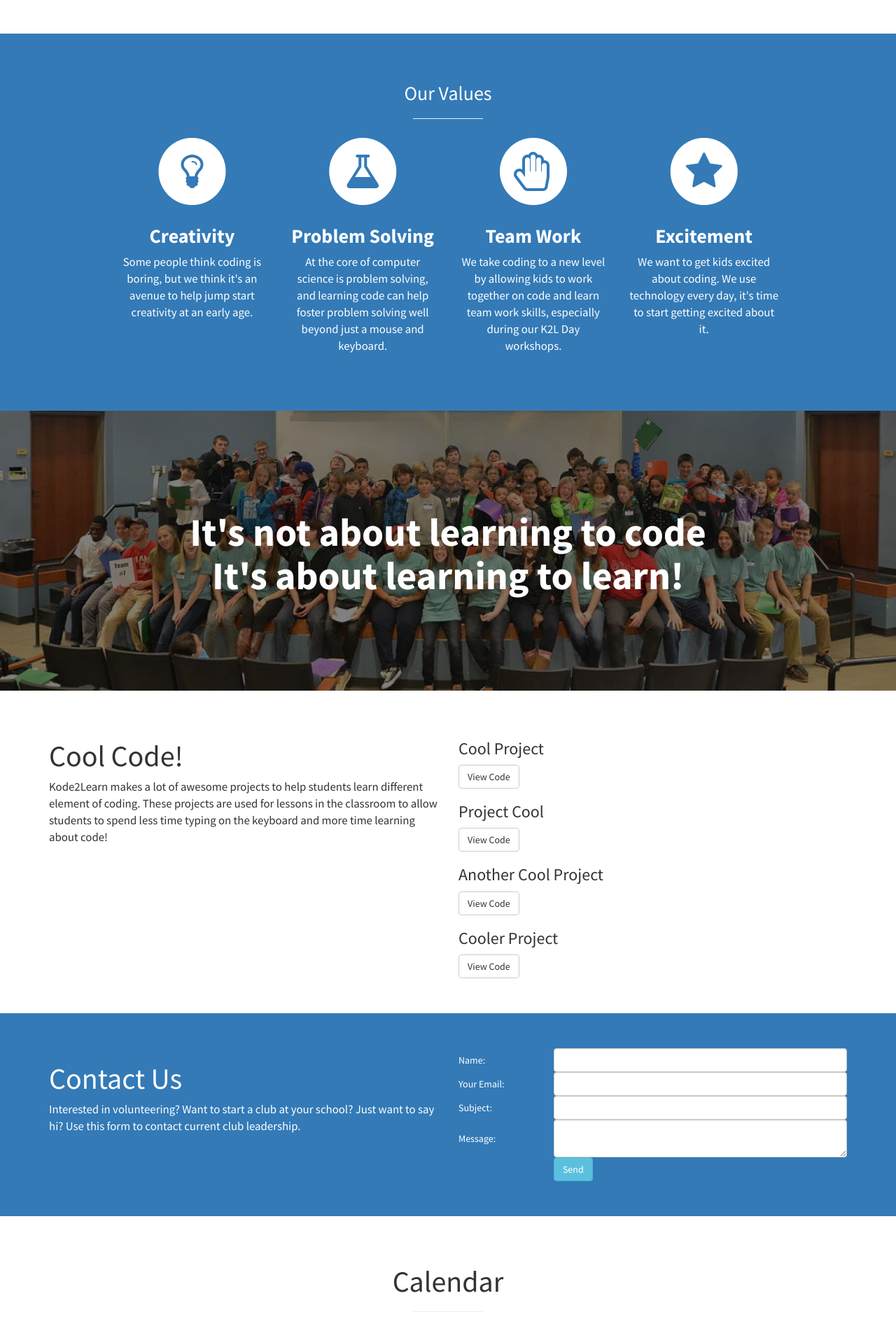
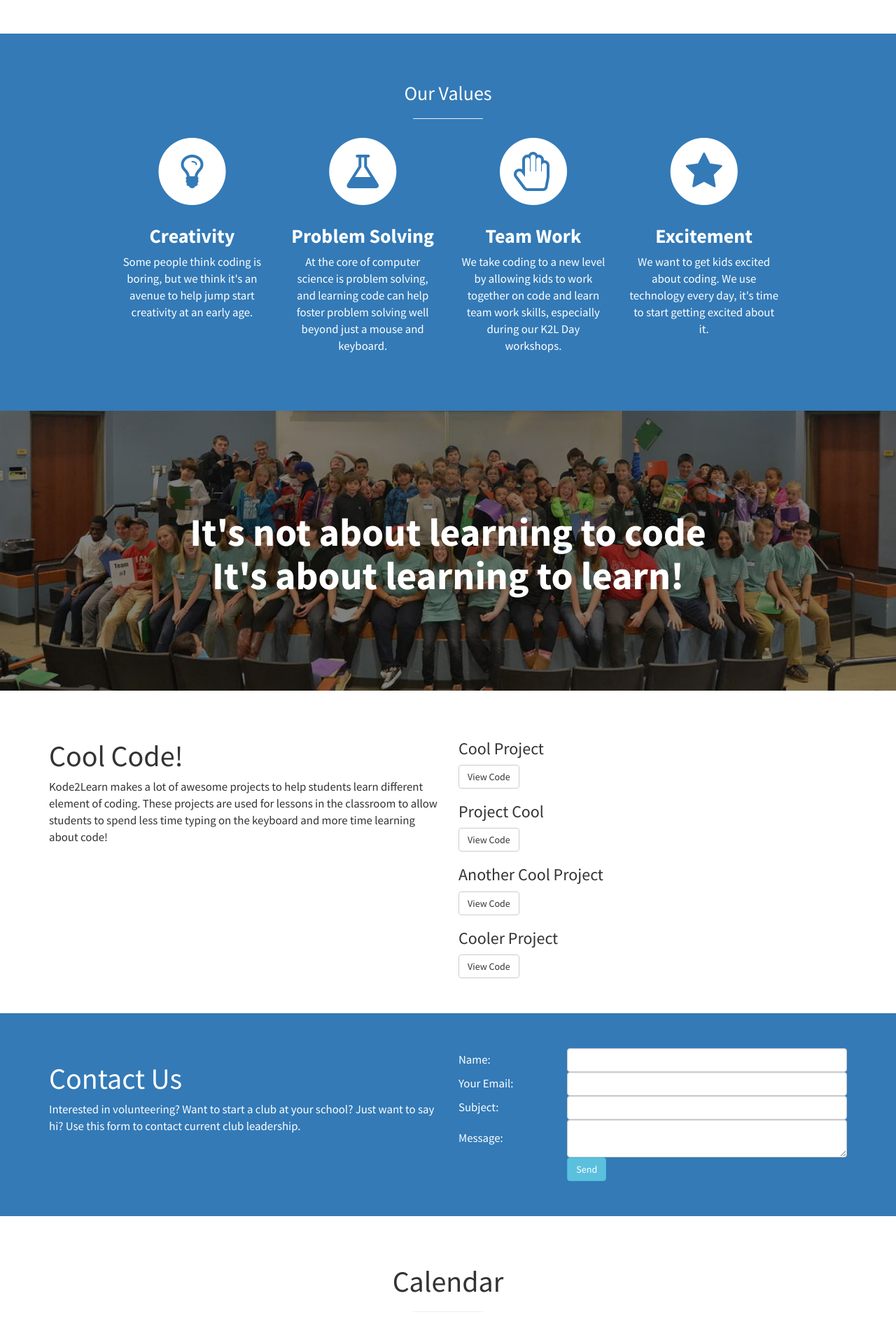
Before and after one commit to mdepero/kode2learn, a Jekyll site: the page built from index.html, in a window 1280 px wide. Shown: the part 1294-3189 px from the top of the page at 70% size. Built offline with Jekyll 4.4.1, drawn with Linux system fonts in a browser that asks for light colours; grey boxes are pictures that could not be loaded.

Commit message:
building site

```diff
--- a/css/stylish-portfolio.css
+++ b/css/stylish-portfolio.css
@@ -269,6 +269,14 @@ hr.small {
     margin: 10px;
 }
 
+/* Contact */
+.contact tr{
+    margin-bottom: 6px;
+}
+.contact td{
+    font-size: 1.2em;
+}
+
 /* Map */
 
 .map {
--- a/index.html
+++ b/index.html
@@ -151,7 +151,7 @@ layout: default
     </section>
 
 
-    <!-- Cool Code -->
+    <!-- Contact Us -->
     <section id="contact" class="contact bg-primary">
         <div class="container">
             <div class="row">
```
